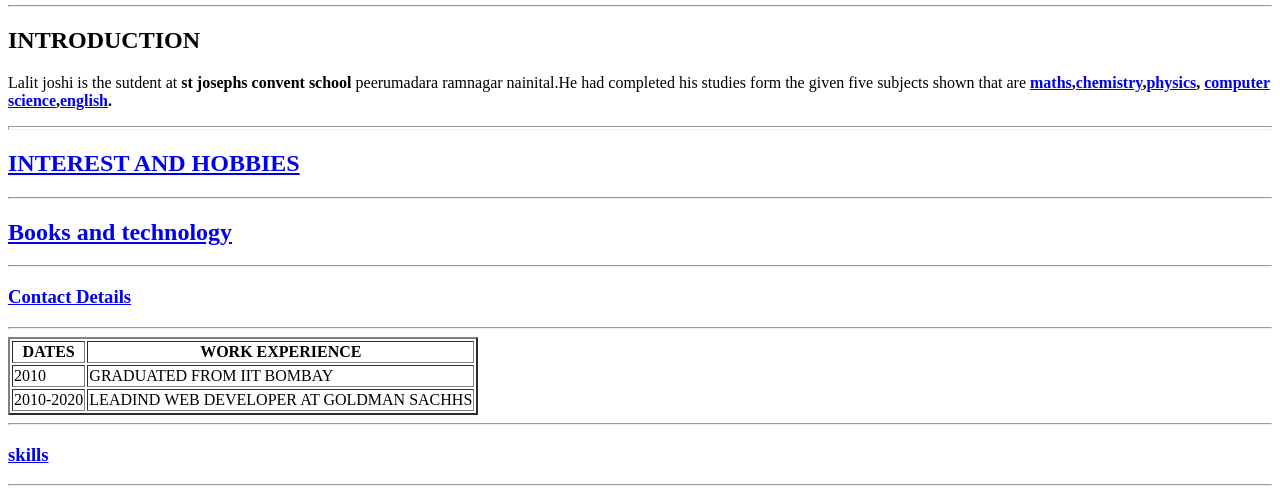
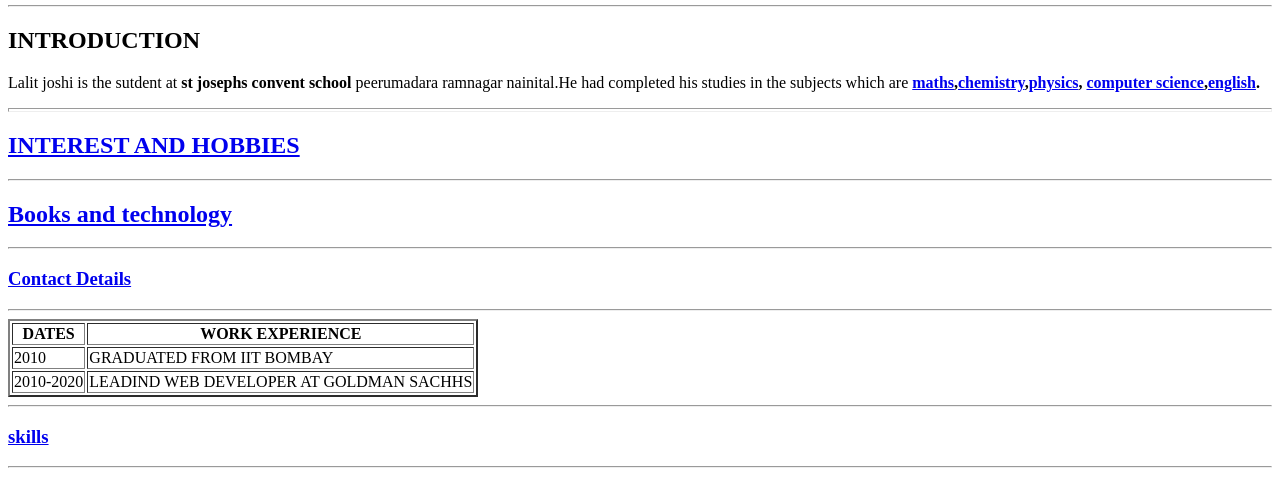
Before and after one commit to lalit784bhaiu/lalit, a plain HTML site: page index.html in a window 1280 px wide. Shown: the part 371-865 px from the top of the page. Drawn offline with Linux system fonts and the light colour scheme.

Commit message:
Update index.html

```diff
--- a/index.html
+++ b/index.html
@@ -18,7 +18,7 @@
   </table>
 <hr>
   <h2>INTRODUCTION</h2>
-  <p>Lalit joshi is the sutdent at <B>st josephs convent school</B> peerumadara ramnagar nainital.He had completed his studies form the given five subjects shown that are
+  <p>Lalit joshi is the sutdent at <B>st josephs convent school</B> peerumadara ramnagar nainital.He had completed his studies in the subjects  which are
 <b> <a href="https://en.wikipedia.org/wiki/Mathematics">maths</a>,<a href="https://en.wikipedia.org/wiki/Chemistry">chemistry</a>,<a href="https://en.wikipedia.org/wiki/physics">physics</a>,
   <a href="htts://en.wikipedia.org/wiki/compter science">computer science</a>,<a href="https://en.wikipedia.org/wiki/english">english</a>. </b> </p>
 <hr size='4'>
```
